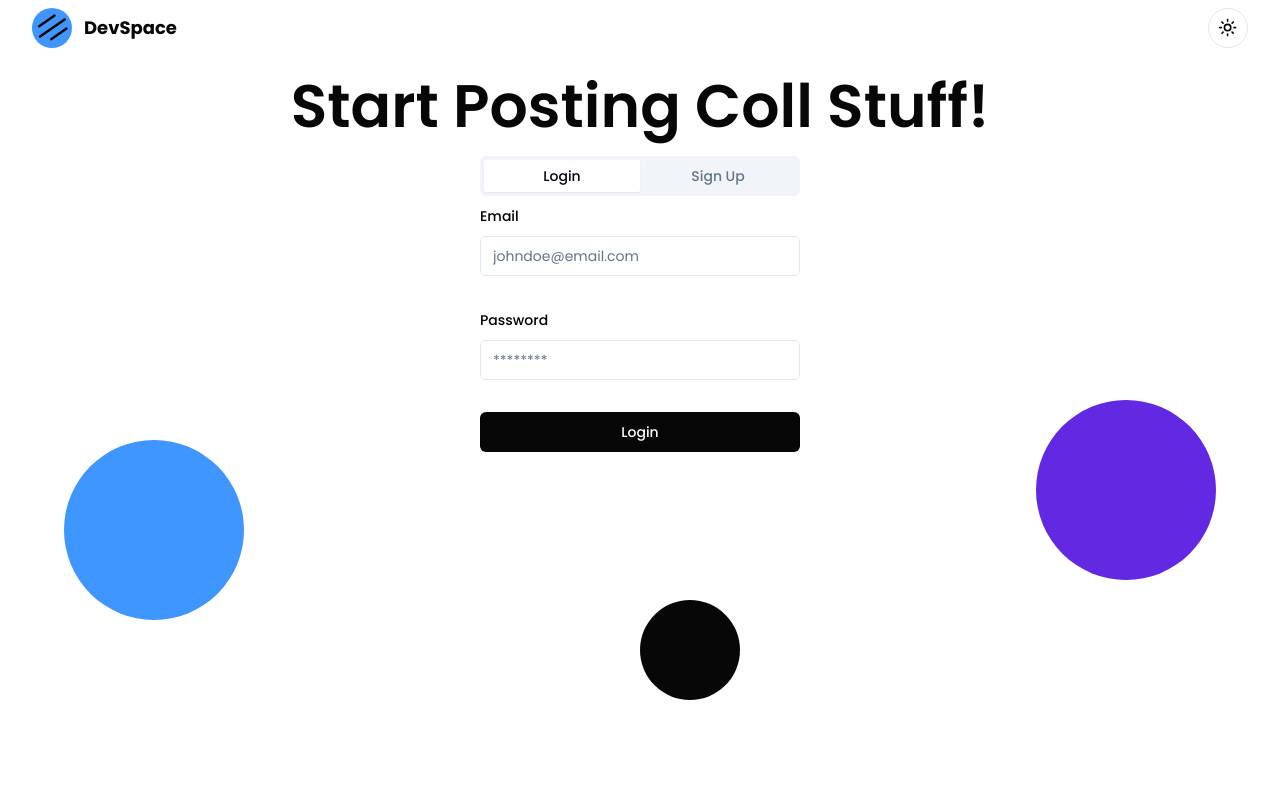
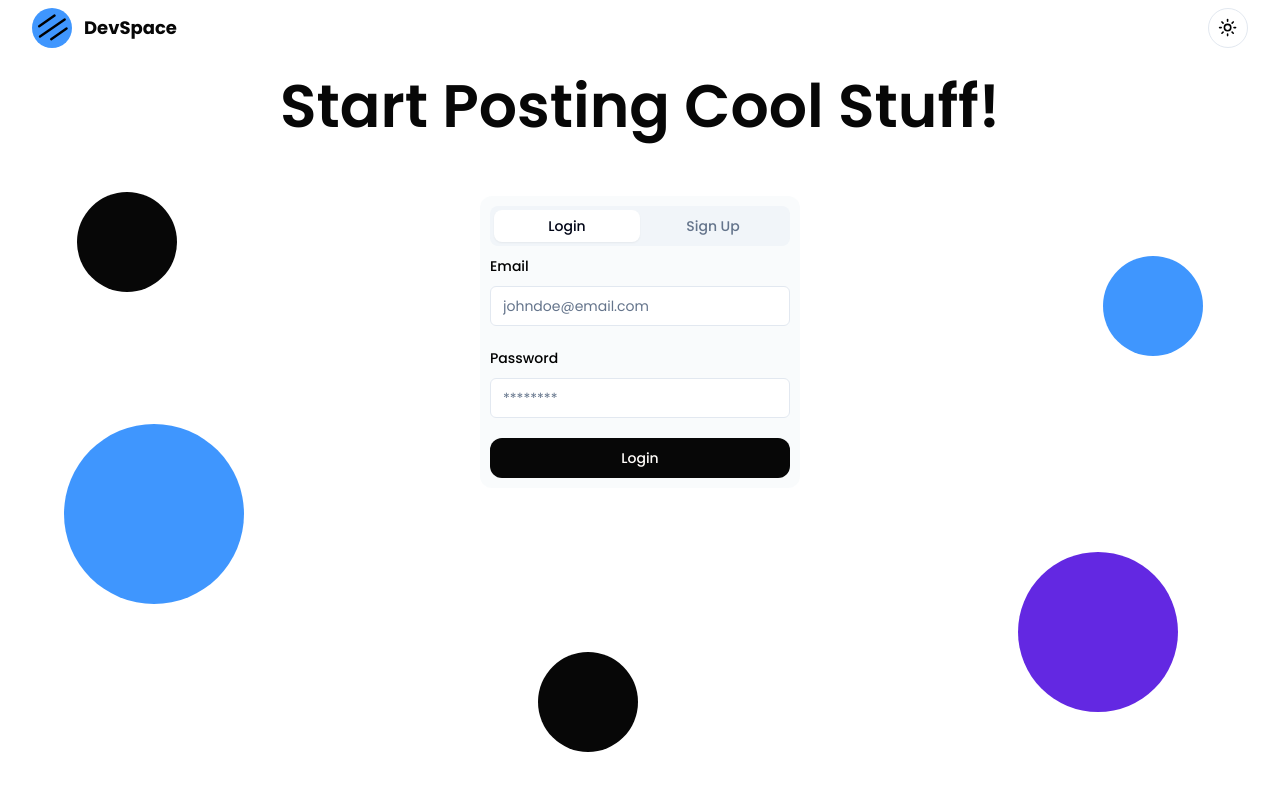
Before and after one commit to lucas-dash/DevSpace, a Next.js app: page /auth in a window 1280 px wide. Shown: the top 790 px of the page. Built offline with nearby package versions, Linux system fonts and the light colour scheme; no server answers.

Commit message:
login page design, form status

```diff
--- a/src/app/auth/components/auth-form.tsx
+++ b/src/app/auth/components/auth-form.tsx
@@ -6,11 +6,15 @@ import SignUpForm from './signUp-form';
 
 export default function AuthForm() {
   return (
-    <div className="w-full">
+    <div className="w-[90%] max-w-xs mt-5 md:mt-10 bg-slate-50/80 p-2.5 rounded-xl dark:bg-slate-950/80 backdrop-blur-sm">
       <Tabs defaultValue="login" className="w-full">
-        <TabsList className="grid w-full grid-cols-2">
-          <TabsTrigger value="login">Login</TabsTrigger>
-          <TabsTrigger value="signup">Sign Up</TabsTrigger>
+        <TabsList className="grid w-full grid-cols-2 rounded-lg">
+          <TabsTrigger value="login" className="rounded-lg">
+            Login
+          </TabsTrigger>
+          <TabsTrigger value="signup" className="rounded-lg">
+            Sign Up
+          </TabsTrigger>
         </TabsList>
         <TabsContent value="login">
           <LoginForm />
--- a/src/app/auth/components/login-form.tsx
+++ b/src/app/auth/components/login-form.tsx
@@ -13,6 +13,8 @@ import {
 } from '@/components/ui/form';
 import { Input } from '../../../components/ui/input';
 import { signInWithEmailAndPassword } from '../actions';
+import { Loader2 } from 'lucide-react';
+import { useTransition } from 'react';
 
 const formSchema = z.object({
   email: z.string().email(),
@@ -23,6 +25,8 @@ const formSchema = z.object({
 });
 
 export default function LoginForm() {
+  const [isPending, startTransition] = useTransition();
+
   const form = useForm<z.infer<typeof formSchema>>({
     resolver: zodResolver(formSchema),
     defaultValues: {
@@ -31,26 +35,28 @@ export default function LoginForm() {
     },
   });
 
-  async function onSubmit(data: z.infer<typeof formSchema>) {
+  function onSubmit(data: z.infer<typeof formSchema>) {
     console.log(data);
 
+    startTransition(async () => {
       const result = await signInWithEmailAndPassword(data);
 
       const { error } = await JSON.parse(result);
 
       if (error?.message) {
+        // toast
         console.log(error.message);
       } else {
+        // toast
         console.log('successfuly login');
+        form.reset();
       }
-
-    form.reset();
+    });
   }
 
   return (
-    <section className="flex flex-col max-w-xs mx-auto gap-5 z-20">
     <Form {...form}>
-        <form onSubmit={form.handleSubmit(onSubmit)} className="space-y-8">
+      <form onSubmit={form.handleSubmit(onSubmit)} className="space-y-5">
         <FormField
           control={form.control}
           name="email"
@@ -88,11 +94,16 @@ export default function LoginForm() {
           )}
         />
 
-          <Button type="submit" className="w-full">
+        <Button
+          type="submit"
+          className="w-full"
+          disabled={isPending}
+          aria-disabled={isPending}
+        >
+          {isPending && <Loader2 className="animate-spin mr-1" />}
           Login
         </Button>
       </form>
     </Form>
-    </section>
   );
 }
--- a/src/app/auth/components/signUp-form.tsx
+++ b/src/app/auth/components/signUp-form.tsx
@@ -13,6 +13,8 @@ import {
 } from '@/components/ui/form';
 import { Input } from '../../../components/ui/input';
 import { signUpWithEmailAndPassword } from '../actions';
+import { useTransition } from 'react';
+import { Loader2 } from 'lucide-react';
 
 const formSchema = z
   .object({
@@ -32,6 +34,8 @@ const formSchema = z
   });
 
 export default function SignUpForm() {
+  const [isPending, startTransition] = useTransition();
+
   const form = useForm<z.infer<typeof formSchema>>({
     resolver: zodResolver(formSchema),
     defaultValues: {
@@ -44,23 +48,24 @@ export default function SignUpForm() {
   async function onSubmit(data: z.infer<typeof formSchema>) {
     console.log(data);
 
+    startTransition(async () => {
       const result = await signUpWithEmailAndPassword(data);
 
       const { error } = JSON.parse(result);
 
       if (error?.message) {
+        // toast
         console.log(error.message);
       } else {
         console.log('successfuly register');
+        form.reset();
       }
-
-    form.reset();
+    });
   }
 
   return (
-    <section className="flex flex-col max-w-xs mx-auto gap-5 z-20">
     <Form {...form}>
-        <form onSubmit={form.handleSubmit(onSubmit)} className="space-y-8">
+      <form onSubmit={form.handleSubmit(onSubmit)} className="space-y-5">
         <FormField
           control={form.control}
           name="email"
@@ -116,11 +121,16 @@ export default function SignUpForm() {
           )}
         />
 
-          <Button type="submit" className="w-full">
+        <Button
+          type="submit"
+          className="w-full"
+          disabled={isPending}
+          aria-disabled={isPending}
+        >
+          {isPending && <Loader2 className="animate-spin mr-1" />}
           Sign Up
         </Button>
       </form>
     </Form>
-    </section>
   );
 }
--- a/src/app/auth/page.tsx
+++ b/src/app/auth/page.tsx
@@ -13,19 +13,24 @@ export default async function Auth() {
   }
 
   return (
-    <div className="flex flex-col items-center justify-center">
+    <div className="flex flex-col items-center relative min-h-screen">
       <HomeNav />
+
       <h1 className="text-4xl sm:text-5xl md:text-6xl text-secondary dark:text-secondary-dark font-semibold text-center p-5">
-        Start Posting Coll Stuff!
+        Start Posting Cool Stuff!
       </h1>
 
-      <div className="w-80">
-        <AuthForm />
-      </div>
+      <AuthForm />
 
-      <div className="rounded-full bg-foreground dark:bg-foreground-dark absolute h-[180px] w-[180px] left-[5%] top-[55%] -z-10"></div>
-      <div className="rounded-full bg-accent dark:bg-accent-dark absolute h-[180px] w-[180px] right-[5%] top-[50%] -z-10"></div>
-      <div className="rounded-full bg-secondary dark:bg-secondary-dark absolute h-[100px] w-[100px] left-[50%] top-[75%] -z-10"></div>
+      <div className="rounded-full bg-foreground dark:bg-foreground-dark absolute h-[180px] w-[180px] left-[5%] top-[53%] -z-10"></div>
+
+      <div className="rounded-full bg-accent dark:bg-accent-dark absolute h-[160px] w-[160px] right-[8%] bottom-[11%] -z-10"></div>
+
+      <div className="rounded-full bg-foreground dark:bg-foreground-dark absolute h-[100px] w-[100px] right-[6%] top-[32%] -z-10"></div>
+
+      <div className="rounded-full bg-secondary dark:bg-secondary-dark absolute h-[100px] w-[100px] left-[6%] top-[24%] -z-10"></div>
+
+      <div className="rounded-full bg-secondary dark:bg-secondary-dark absolute h-[100px] w-[100px] left-9 sm:left-[42%] bottom-[6%] -z-10"></div>
     </div>
   );
 }
--- a/src/app/layout.tsx
+++ b/src/app/layout.tsx
@@ -11,8 +11,8 @@ const poppins = Poppins({
 });
 
 export const metadata: Metadata = {
-  title: 'Create Next App',
-  description: 'Generated by create next app',
+  title: 'DevSpace',
+  description: 'Created by spacecode',
 };
 
 export default function RootLayout({
--- a/src/app/page.tsx
+++ b/src/app/page.tsx
@@ -13,10 +13,10 @@ export default function Home() {
           </h1>
 
           <div className="flex gap-5 justify-center pt-10 pb-5">
-            <Button className="rounded-2xl" asChild>
+            <Button variant={'outline'} asChild>
               <Link href={'/auth'}>Sign Up</Link>
             </Button>
-            <Button className="rounded-2xl" asChild>
+            <Button asChild>
               <Link href={'/auth'}>Log In</Link>
             </Button>
           </div>
--- a/src/components/ui/button.tsx
+++ b/src/components/ui/button.tsx
@@ -5,7 +5,7 @@ import { cva, type VariantProps } from 'class-variance-authority';
 import { cn } from '@/lib/utils';
 
 const buttonVariants = cva(
-  'inline-flex items-center justify-center whitespace-nowrap rounded-md text-sm font-medium ring-offset-white transition-colors focus-visible:outline-none focus-visible:ring-2 focus-visible:ring-slate-950 focus-visible:ring-offset-2 disabled:pointer-events-none disabled:opacity-50 dark:ring-offset-slate-950 dark:focus-visible:ring-slate-300',
+  'inline-flex items-center justify-center whitespace-nowrap rounded-xl text-sm font-medium ring-offset-white transition-colors focus-visible:outline-none focus-visible:ring-2 focus-visible:ring-slate-950 focus-visible:ring-offset-2 disabled:pointer-events-none disabled:opacity-50 dark:ring-offset-slate-950 dark:focus-visible:ring-slate-300',
   {
     variants: {
       variant: {
```
Lines whose indentation alone changed are shown as unchanged.
